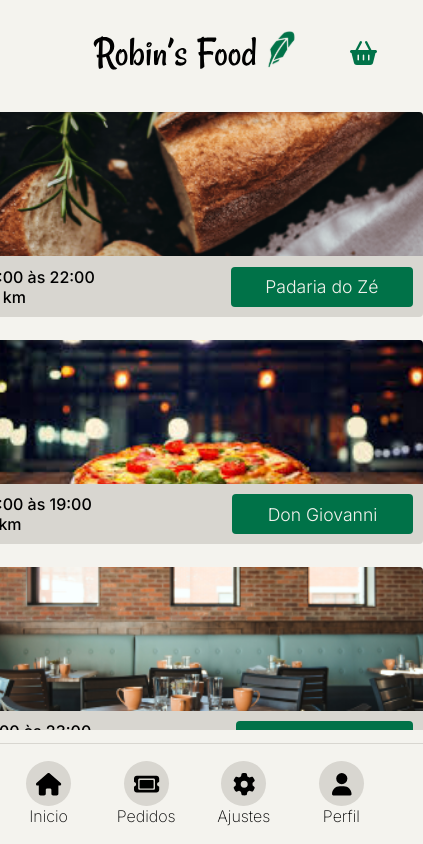
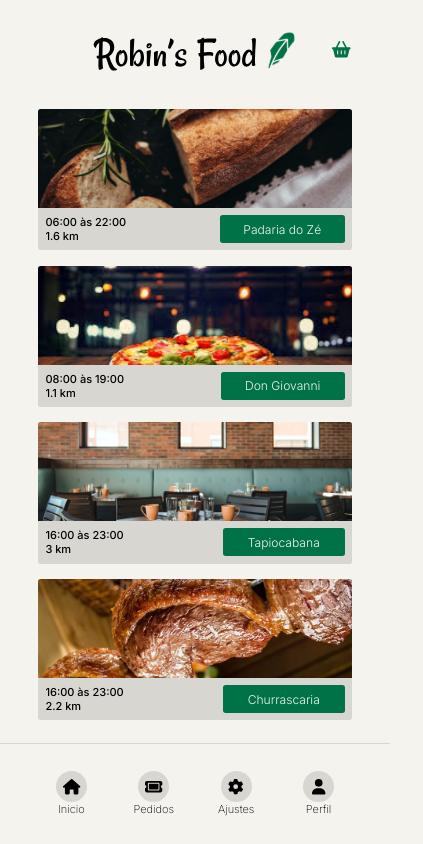
Before and after one commit to caio303/robins-food, a React (Create React App) app in the folder frontend/: page /inicio in a window 390 px wide. Shown: the whole page, 423 px wide, since content can reach past the window. Built offline with nearby package versions, Linux system fonts and the light colour scheme; a web font is replaced by a local one.

Commit message:
Add responsividade

```diff
--- a/frontend/src/App.scss
+++ b/frontend/src/App.scss
@@ -6,11 +6,11 @@
     box-sizing: border-box;
 }
 
-html, body {
+html, body, #root {
     background-color: $branco;
-    height: 100%;
+    height: 100vh;
     margin: 0;
-    width: 100%;
+    width: 100vw;
 }
 
 a {
@@ -55,3 +55,11 @@ footer[id^=footer-] {
     grid-area: footer;
     height: 12vh;
 }
+
+@media only screen and (max-width: 40rem) {
+    html { font-size: 11px; }
+}
+
+@media only screen and (max-width: 20rem) {
+    html { font-size: 9px; }
+}
--- a/frontend/src/components/MobileContainer.scss
+++ b/frontend/src/components/MobileContainer.scss
@@ -12,3 +12,9 @@
         width: 31.5rem;
     }
 }
+
+@media only screen and (max-width: 40rem) {
+    #mobile-container__content {
+        width: 100vw;
+    }
+}
```
